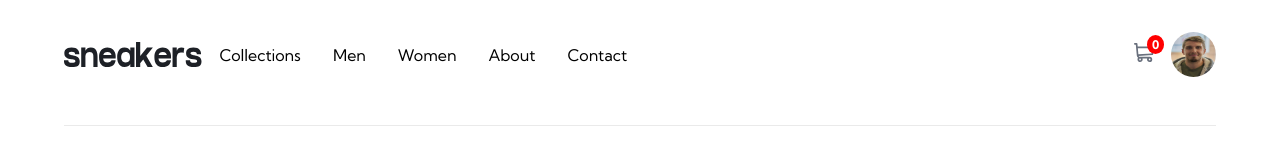
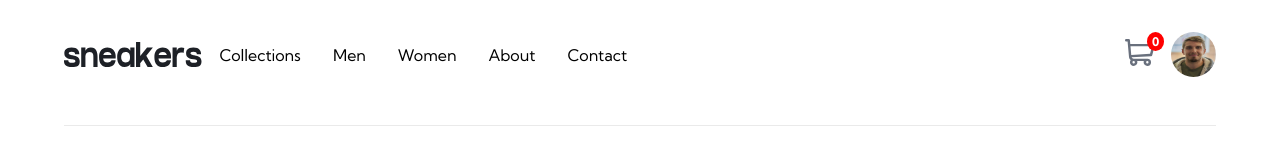
Before and after one commit to Tolexia/nextJS-e-website, a Next.js app in the folder nextjs-e-website/: page /add in a window 1280 px wide. Shown: the top 160 px of the page. Built offline with nearby package versions, Linux system fonts and the light colour scheme; no server answers; the database is empty.

Commit message:
minor adjustments on layout cart display

```diff
--- a/nextjs-e-website/src/components/layout.js
+++ b/nextjs-e-website/src/components/layout.js
@@ -112,8 +112,8 @@ import Link from 'next/link'
                             className={styles.test}
                             src="/images/icon-cart.svg"
                             alt="cart"
-                            width={21}
-                            height={21}
+                            width={30}
+                            height={30}
                             priority
                             onClick={() => setactive(active == styles.noactive ? styles.active : styles.noactive)}
                         />
--- a/nextjs-e-website/src/styles/layout.module.css
+++ b/nextjs-e-website/src/styles/layout.module.css
@@ -118,8 +118,8 @@
     padding: 2px 5px;
     font-size: 12px;
     color: white;
-    left: 13px;
-    top: -7px;
+    left: 22px;
+    top: -6px;
     font-weight: bold;
 }
 
@@ -131,10 +131,11 @@
     display: flex;
     justify-content: center;
     border: none;
-    padding: 15px;
+    padding: 10px;
     border-radius: 12px;
     font-weight: bold;
-    margin: auto;
+    margin: 1em auto 0;
+    font-size: 16px;
 }
 
 /* Burger Menu */
```
